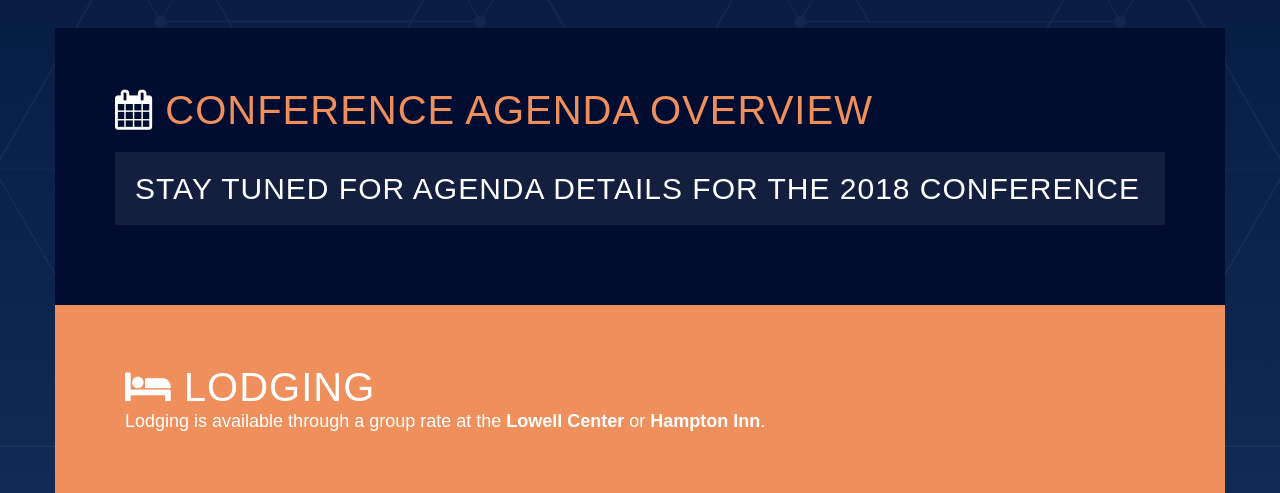
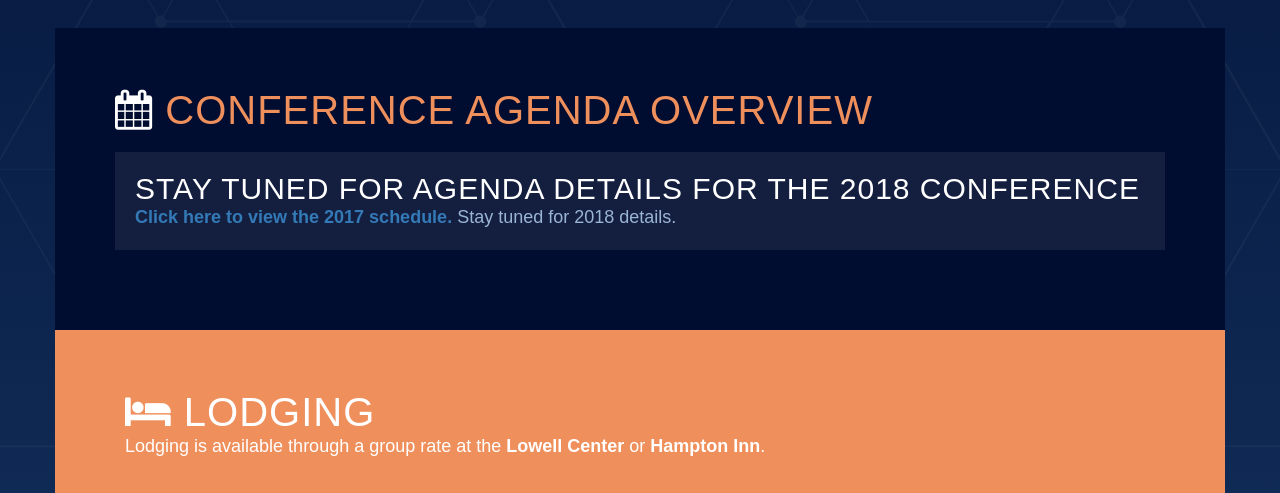
Before and after one commit to jsruesch/pmlcon, a PHP site: page / in a window 1280 px wide. Shown: the part 681-1174 px from the top of the page. Run offline with PHP 8.4, Linux system fonts and the light colour scheme; some libraries are stand-ins or nearby versions.

Commit message:
add link to 2017 schedule

```diff
--- a/index.php
+++ b/index.php
@@ -60,6 +60,10 @@
           </div>
           <div class="row mar20-bot bg-owhite pad20">
             <h3 class="text-white">Stay tuned for agenda details for the 2018 conference</h3>
+            <p>
+              <a href="https://playmakelearnconference2017.sched.com/">Click here to view the 2017 schedule.</a>
+              <span class="text-lblue">Stay tuned for 2018 details.</span>
+            </p>
           </div>
         </div>
       </div><!-- END: Overview -->
```
